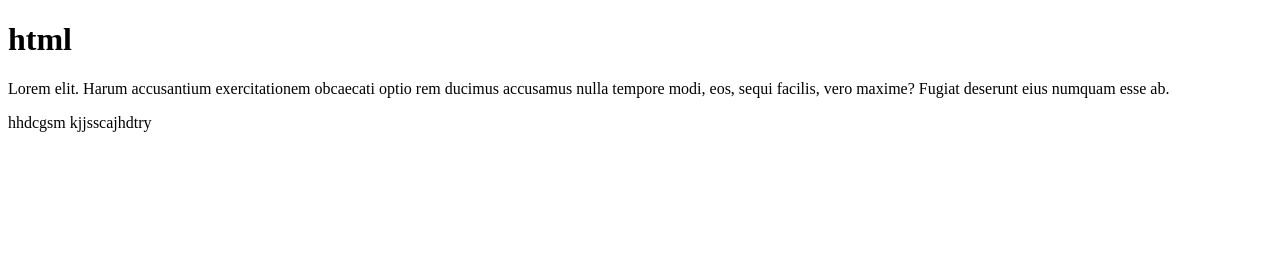
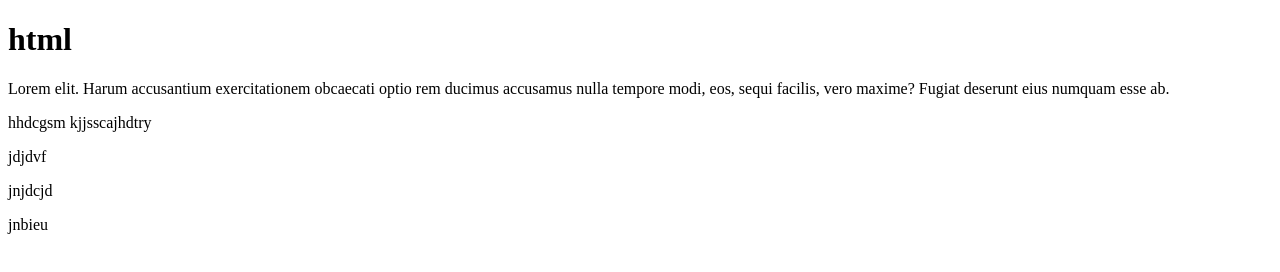
Before and after one commit to Lijisha-k-u/git_sample, a plain HTML site: page hey.html in a window 1280 px wide. Drawn offline with Linux system fonts and the light colour scheme.

Commit message:
modified Hello

```diff
--- a/hey.html
+++ b/hey.html
@@ -9,6 +9,9 @@
     <h1>html</h1>
    <p>Lorem elit. Harum accusantium exercitationem obcaecati optio rem ducimus accusamus nulla tempore modi, eos, sequi facilis, vero maxime? Fugiat deserunt eius numquam esse ab.</p>
     <p>hhdcgsm kjjsscajhdtry</p>
+    <p>jdjdvf</p>
+    <p>jnjdcjd</p>
+    <p>jnbieu</p>
 
 
 </body>
```
